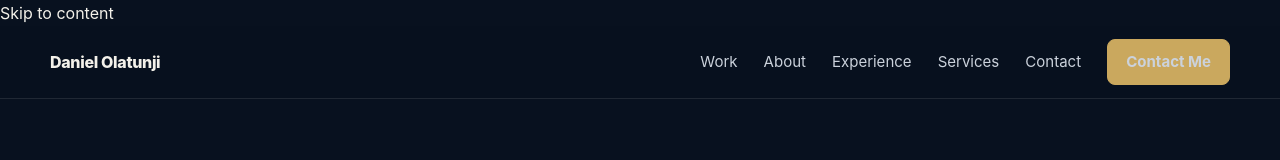
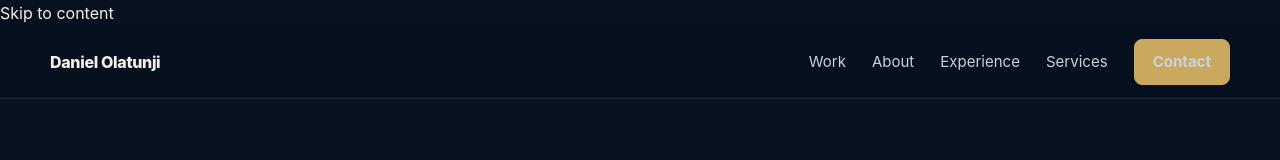
Before and after one commit to oreoluwadaniel/daniel-olatunji-portfolio, a Next.js app: page / in a window 1280 px wide. Shown: the top 160 px of the page. Built offline with nearby package versions, Linux system fonts and the light colour scheme.

Commit message:
Use a single contact link in the navigation

```diff
--- a/components/Header.tsx
+++ b/components/Header.tsx
@@ -5,14 +5,14 @@ import Link from "next/link";
 
 export default function Header() {
   const [open, setOpen] = useState(false);
-  const links = [["Work", "/work"], ["About", "/about"], ["Experience", "/experience"], ["Services", "/services"], ["Contact", "/contact"]];
+  const links = [["Work", "/work"], ["About", "/about"], ["Experience", "/experience"], ["Services", "/services"]];
   return (
     <header className="nav">
       <div className="container nav-inner">
         <Link className="brand" href="/">Daniel Olatunji</Link>
         <nav className="nav-links" aria-label="Primary navigation">
           {links.map(([label, href]) => <Link key={href} href={href}>{label}</Link>)}
-          <Link className="btn btn-primary" href="/contact">Contact Me</Link>
+          <Link className="btn btn-primary" href="/contact">Contact</Link>
         </nav>
         <button className="menu" type="button" onClick={() => setOpen(!open)} aria-label={open ? "Close navigation" : "Open navigation"} aria-expanded={open} aria-controls="mobile-navigation">Menu</button>
       </div>
@@ -20,7 +20,7 @@ export default function Header() {
         <nav id="mobile-navigation" className="container" aria-label="Mobile navigation" style={{paddingBottom:18}}>
           <div className="card" style={{display:"grid", gap:10}}>
             {links.map(([label, href]) => <Link key={href} href={href} onClick={() => setOpen(false)}>{label}</Link>)}
-            <Link className="btn btn-primary" href="/contact" onClick={() => setOpen(false)}>Contact Me</Link>
+            <Link className="btn btn-primary" href="/contact" onClick={() => setOpen(false)}>Contact</Link>
           </div>
         </nav>
       )}
```
